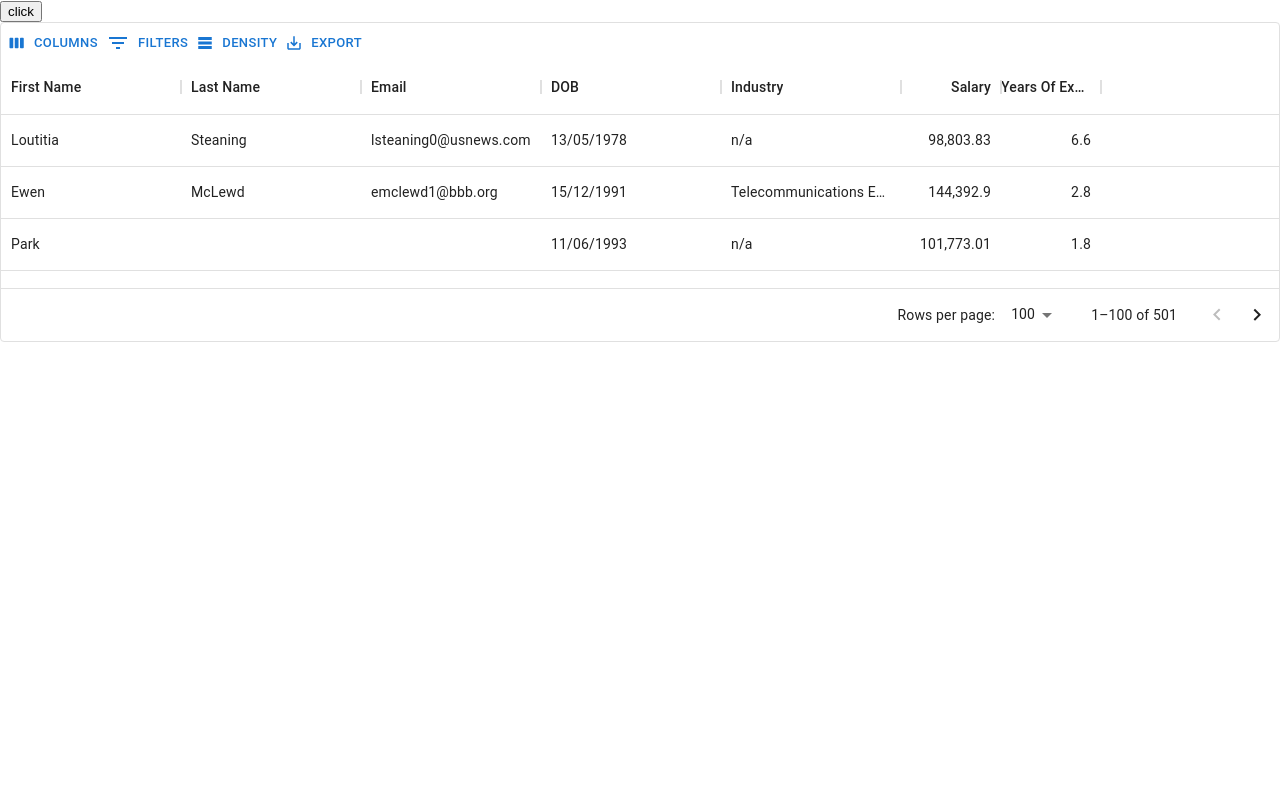
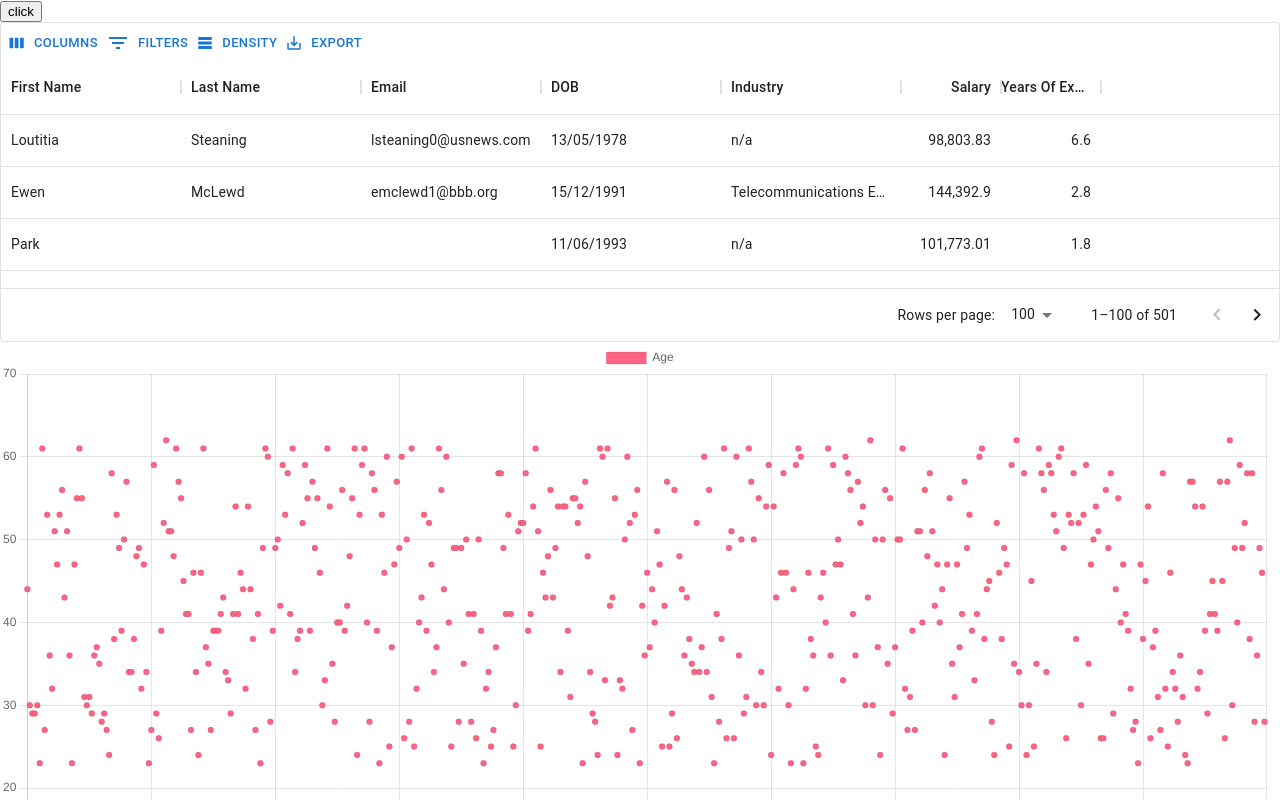
Before and after one commit to aftab97/react-ts-rtk-2022, a React (Create React App) app: page / in a window 1280 px wide. Both pictures are taken after a click on the button "click". Shown: the top 800 px of the page. Built offline with nearby package versions, Linux system fonts and the light colour scheme.

Commit message:
graph added with working example

```diff
--- a/package.json
+++ b/package.json
@@ -16,9 +16,11 @@
     "@types/react": "^18.0.15",
     "@types/react-dom": "^18.0.6",
     "chart.js": "^3.8.0",
+    "moment": "^2.29.4",
     "react": "^18.2.0",
     "react-chartjs-2": "^4.3.1",
     "react-dom": "^18.2.0",
+    "react-moment": "^1.1.2",
     "react-redux": "^8.0.2",
     "react-scripts": "5.0.1",
     "typescript": "^4.7.4",
@@ -47,5 +49,9 @@
       "last 1 firefox version",
       "last 1 safari version"
     ]
+  },
+  "devDependencies": {
+    "@types/faker": "^6.6.9",
+    "faker": "^5.5.3"
   }
 }
--- a/src/App.tsx
+++ b/src/App.tsx
@@ -6,6 +6,7 @@ import {
 } from "@mui/x-data-grid";
 import React, { useEffect } from "react";
 import { useDispatch, useSelector } from "react-redux";
+import Chart from "./Components/Chart";
 import { AppDispatch, selectUsers } from "./Store/store";
 
 import { addUser, getUsers } from "./Store/Users/usersSlice";
@@ -60,6 +61,8 @@ export const App = () => {
           components={{ Toolbar: GridToolbar }}
         />
       )}
+
+      {users.loading === false && <Chart users={users} />}
     </div>
   );
 };
--- /dev/null
+++ b/src/Components/Chart.tsx
@@ -0,0 +1,62 @@
+import React, { useEffect, useState } from "react";
+
+import {
+  Chart as ChartJS,
+  LinearScale,
+  PointElement,
+  LineElement,
+  Tooltip,
+  Legend,
+} from "chart.js";
+import { Scatter } from "react-chartjs-2";
+
+import moment from "moment";
+
+ChartJS.register(LinearScale, PointElement, LineElement, Tooltip, Legend);
+
+const Chart = (props: any) => {
+  const [ageData, setAgeData] = useState<any[]>([]);
+  const [yoeData, setYoeData] = useState<any[]>([]);
+
+  let graphAgeData = {
+    datasets: [
+      {
+        label: "Age",
+        data: ageData,
+        backgroundColor: "rgba(255, 99, 132, 1)",
+      },
+    ],
+  };
+  const ageDataOptions = {
+    scales: {
+      y: {
+        beginAtZero: true,
+      },
+    },
+  };
+
+  useEffect(() => {
+    props.users.users.map((user: any, index: any) => {
+      let formattedAge = moment(user.date_of_birth, "DD-MM-YYYY").format();
+      ageData.push({
+        y: moment().diff(formattedAge, "years"),
+        x: index,
+      });
+
+      yoeData.push({
+        y: user.years_of_experience,
+        x: index,
+      });
+    });
+  }, []);
+
+  return (
+    <div>
+      {ageData.length > 0 && (
+        <Scatter options={ageDataOptions} data={graphAgeData} />
+      )}
+    </div>
+  );
+};
+
+export default Chart;
--- a/src/Store/Users/usersSlice.ts
+++ b/src/Store/Users/usersSlice.ts
@@ -9,6 +9,7 @@ interface Users {
   salary: number;
   email: string;
   years_of_experience: number;
+  age: number;
 }
 
 interface UsersState {
@@ -39,6 +40,7 @@ const usersSlice = createSlice({
         industry: "n/a",
         salary: 98803.83,
         years_of_experience: 6.6,
+        age: 20,
       });
       state.loading = false;
     },
```
Also changed, not shown: 1 other file (tests, documents, lock files or other folders).
